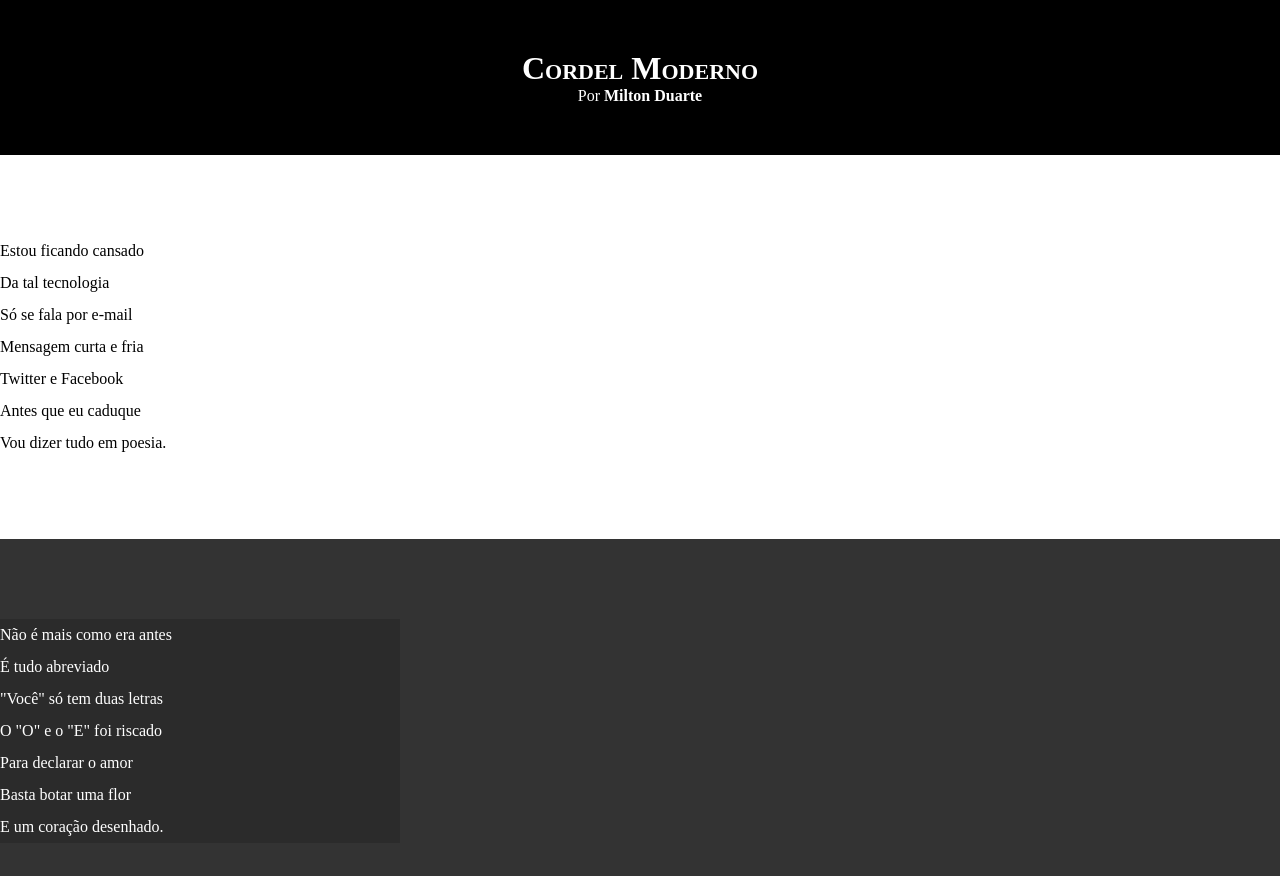
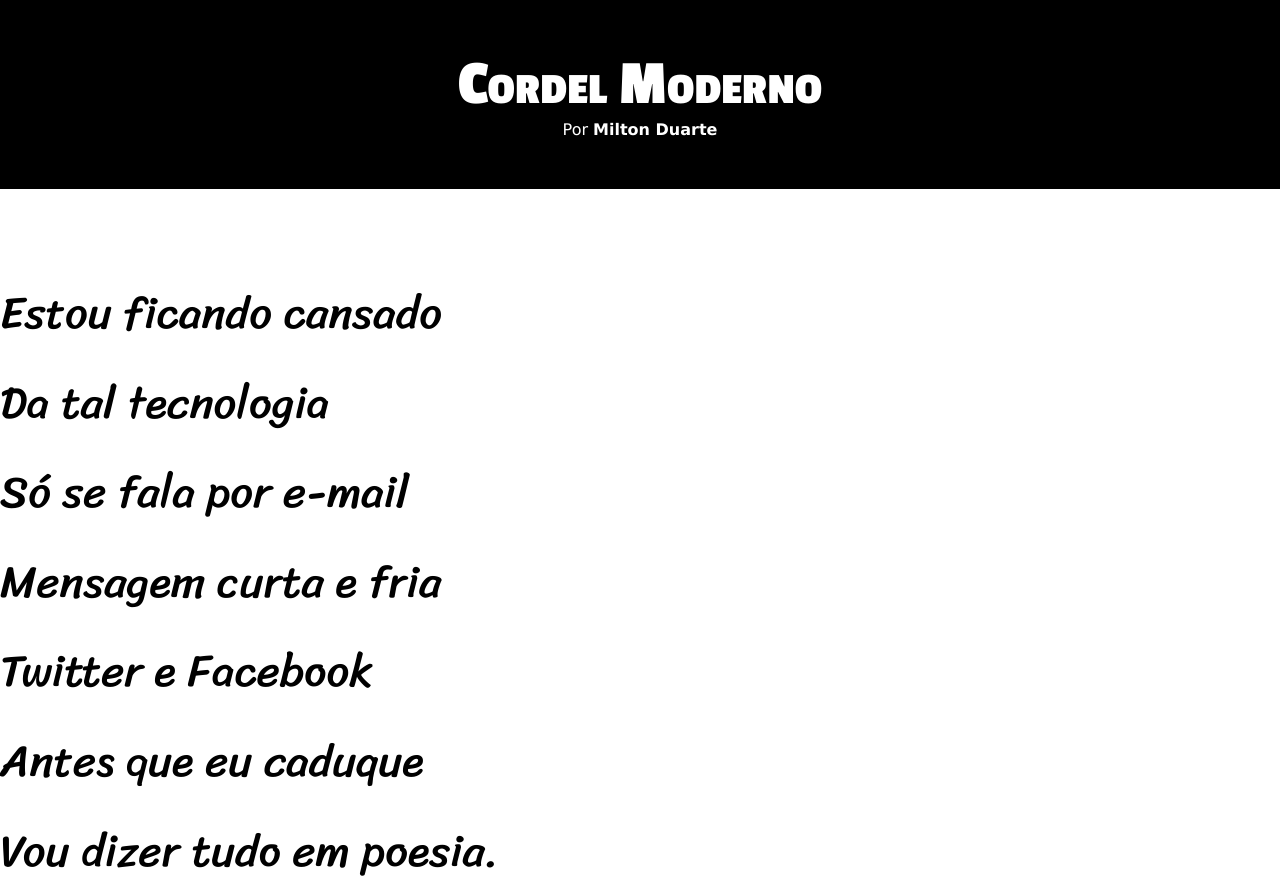
Before and after one commit to Aquiles93/Desafio12-Cordel, a plain HTML site: page index.html in a window 1280 px wide. Shown: the top 876 px of the page. Drawn offline with Linux system fonts and the light colour scheme.

Commit message:
Atualização de estilos

```diff
--- a/style.css
+++ b/style.css
@@ -1,13 +1,26 @@
 @charset "UTF-8";
+
+@import url('https://fonts.googleapis.com/css2?family=Passion+One:wght@400;700;900&display=swap');
+
+@import url('https://fonts.googleapis.com/css2?family=Sriracha&display=swap');
+
+:root{
+    --fonte1: Verdana, Geneva, Tahoma, sans-serif;
+    --fonte2: 'Passion One' , cursive;
+    --fonte3: 'Sriracha', cursive;
+}
+
 
 * {
     margin: 0px;
     padding: 0px;
+    font-size: 1em;
 }
 
 html, body{
     min-height: 100vh;
     background-color: darkgrey;
+    font-family: var(--fonte1);
 }
 
 header {
@@ -19,6 +32,8 @@ header {
 header > h1 {
     padding-top: 50px;
     font-variant: small-caps;
+    font-family: var(--fonte2);
+    font-size: 4em;
 }
 
 header > p {
@@ -39,6 +54,8 @@ section {
     padding-top: 10vh;
     padding-bottom: 10vh;
     line-height: 2em;
+    font-family: var(--fonte3);
+    font-size: 3.5vw;
 }
 
  section.normal {
@@ -52,8 +69,9 @@ section.imagem {
 }
 
 section.imagem > p {
-    width: 400px;
+    display: inline-block;
     background-color: rgba(0, 0, 0, 0.164);
+    padding: 5px;
 }
 
  footer {
```
